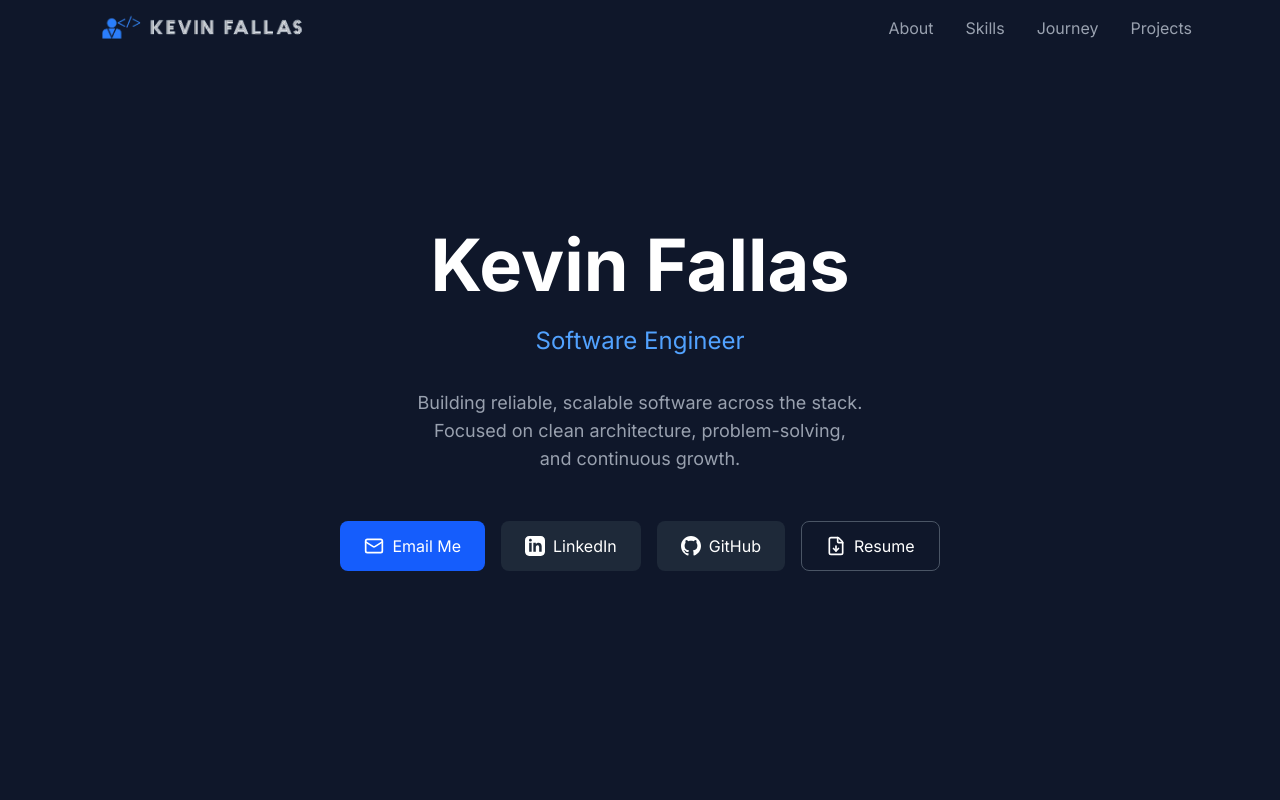
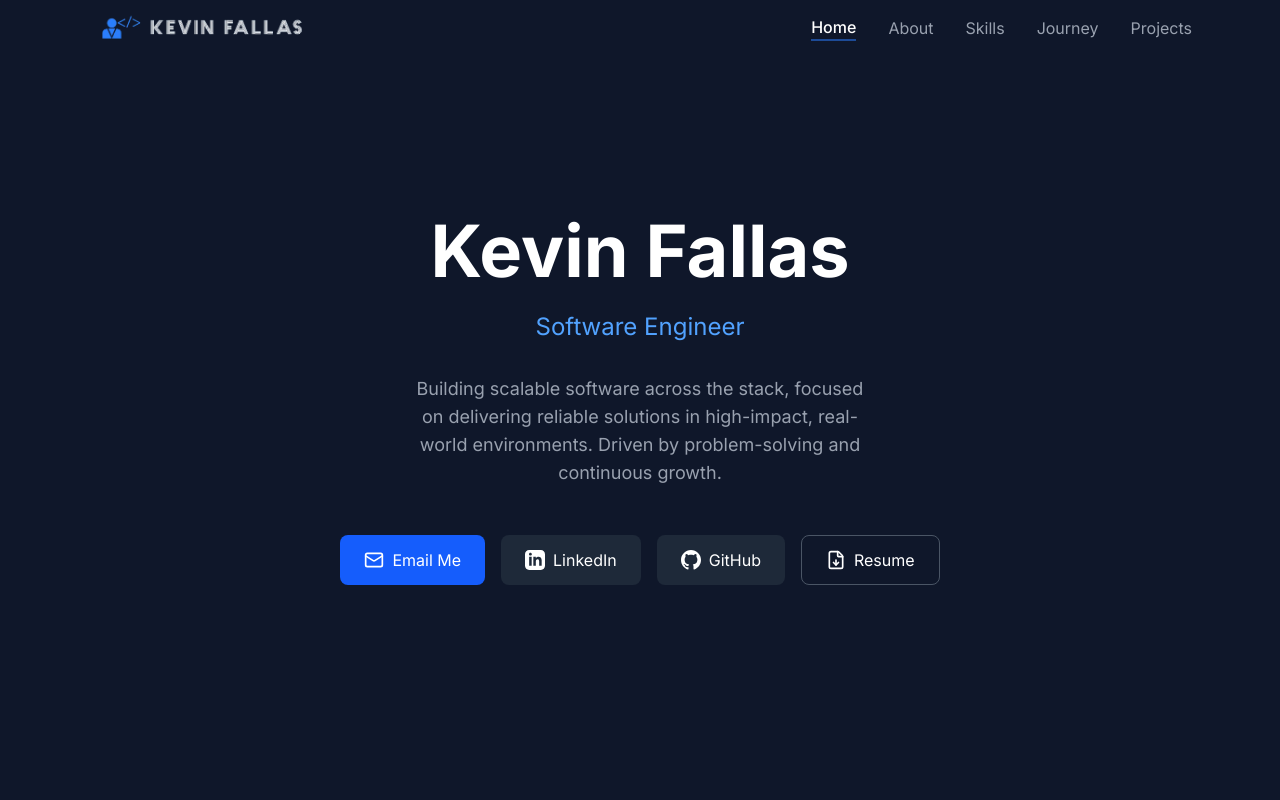
Before and after one commit to keff6/portfolio-app, a Next.js app: page / in a window 1280 px wide. Shown: the top 800 px of the page. Built offline with nearby package versions, Linux system fonts and the light colour scheme.

Commit message:
Improve styles and navbar

```diff
--- a/src/components/Hero.tsx
+++ b/src/components/Hero.tsx
@@ -37,7 +37,7 @@ const LinkedinIcon = ({ size = 20 }: { size?: number }) => (
  */
 export default function Hero() {
   return (
-    <section className="min-h-screen flex items-center justify-center px-6">
+    <section id="home" className="min-h-screen flex items-center justify-center px-6">
       <motion.div
         initial={{ opacity: 0, y: 20 }}
         animate={{ opacity: 1, y: 0 }}
@@ -51,7 +51,7 @@ export default function Hero() {
           Software Engineer
         </p>
         <p className="text-gray-400 text-lg mb-12 max-w-md mx-auto">
-          Building reliable, scalable software across the stack. Focused on clean architecture, problem-solving, and continuous growth.
+          Building scalable software across the stack, focused on delivering reliable solutions in high-impact, real-world environments. Driven by problem-solving and continuous growth.
         </p>
         <div className="flex flex-wrap gap-4 justify-center">
           <a
--- a/src/components/Journey.tsx
+++ b/src/components/Journey.tsx
@@ -41,7 +41,10 @@ export default function Journey() {
                       <h3 className="text-xl font-semibold text-white">
                         {job.title}
                       </h3>
-                      <p className="text-blue-500">{job.company}</p>
+                      <p className="text-blue-500 flex items-center gap-2">
+                        {job.company}
+                        <span className="text-gray-500">{job.country}</span>
+                      </p>
                     </div>
                     <span className="text-gray-500 text-sm whitespace-nowrap ml-4">
                       {job.period}
--- a/src/components/Navbar.tsx
+++ b/src/components/Navbar.tsx
@@ -4,6 +4,7 @@ import { useState, useEffect } from "react";
 import { Menu, X } from "lucide-react";
 
 const navLinks = [
+  { href: "#home", label: "Home" },
   { href: "#about", label: "About" },
   { href: "#skills", label: "Skills" },
   { href: "#journey", label: "Journey" },
@@ -19,12 +20,39 @@ const navLinks = [
 export default function Navbar() {
   const [isOpen, setIsOpen] = useState(false);
   const [scrolled, setScrolled] = useState(false);
+  const [activeSection, setActiveSection] = useState("");
+
+  console.log({activeSection})
 
   useEffect(() => {
     const handleScroll = () => {
       setScrolled(window.scrollY > 50);
     };
     window.addEventListener("scroll", handleScroll);
+    return () => window.removeEventListener("scroll", handleScroll);
+  }, []);
+
+  useEffect(() => {
+    const handleScroll = () => {
+      const scrollPosition = window.scrollY + 100;
+
+      for (const link of navLinks) {
+        const section = document.getElementById(`${link.href.slice(1)}`);
+
+        if (section) {
+          const sectionTop = (section as HTMLElement).offsetTop;
+          const sectionHeight = (section as HTMLElement).offsetHeight;
+
+          if (scrollPosition >= sectionTop && scrollPosition < sectionTop + sectionHeight) {
+            setActiveSection(link.href.slice(1));
+            break;
+          }
+        }
+      }
+    };
+
+    window.addEventListener("scroll", handleScroll);
+    handleScroll();
     return () => window.removeEventListener("scroll", handleScroll);
   }, []);
 
@@ -51,7 +79,11 @@ export default function Navbar() {
               <a
                 key={link.href}
                 href={link.href}
-                className="text-gray-400 hover:text-white transition-colors"
+                className={`transition-colors ${
+                  activeSection === link.href.slice(1)
+                    ? "text-white font-medium border-b-2 border-blue-500/50"
+                    : "text-gray-400 hover:text-white"
+                }`}
               >
                 {link.label}
               </a>
@@ -73,7 +105,11 @@ export default function Navbar() {
                   key={link.href}
                   href={link.href}
                   onClick={handleNavClick}
-                  className="text-gray-400 hover:text-white transition-colors py-2"
+                  className={`transition-colors py-2 ${
+                    activeSection === link.href.slice(1)
+                      ? "text-white font-medium border-b-2 border-blue-500/50"
+                      : "text-gray-400 hover:text-white"
+                  }`}
                 >
                   {link.label}
                 </a>
--- a/src/data/journey.ts
+++ b/src/data/journey.ts
@@ -5,6 +5,7 @@ export const jobs: Job[] = [
     id: 1,
     title: "Software Engineer",
     company: "Freelance",
+    country: "Costa Rica (Remote)",
     period: "2023 - Present",
     description: [
       "Designed and developed TimeIn, a full-stack web application for CCK focused on improving team productivity and workflow management. Owned the entire development lifecycle, from architecture and implementation to deployment and maintenance, using Next.js and backend services.",
@@ -16,6 +17,7 @@ export const jobs: Job[] = [
     id: 2,
     title: "Senior Consultant",
     company: "Gorilla Logic",
+    country: "Costa Rica (Remote / Nearshore)",
     period: "2019 - 2022",
     description: [
       "Worked on a project for Zero to Three, a non-governmental organization, building an application to track child cases and generate reports. Implemented an end-to-end file upload and download system using Amazon S3, improving data handling capabilities.",
@@ -26,6 +28,7 @@ export const jobs: Job[] = [
     id: 3,
     title: "Software Engineer",
     company: "First Factory",
+    country: "Costa Rica (Remote / Nearshore)",
     period: "2018 - 2019",
     description: [
       "Contributed to multiple projects, including a high-impact initiative for the International Centre for Missing & Exploited Children. Helped design and build an application capable of comparing images of potential suspects against criminal databases using Amazon Rekognition.",
@@ -36,6 +39,7 @@ export const jobs: Job[] = [
     id: 4,
     title: "Software Engineer",
     company: "Fiserv",
+    country: "Costa Rica",
     period: "2013 - 2015",
     description: [
       "Worked on multiple projects for U.S. and U.K. banking clients, contributing to production systems in a fintech environment. Collaborated with distributed, cross-functional teams across regions including the U.S. and New Zealand.",
@@ -46,6 +50,7 @@ export const jobs: Job[] = [
     id: 5,
     title: "Software Engineer",
     company: "Softland",
+    country: "Costa Rica",
     period: "2011 - 2013",
     description: [
       "Contributed to core modules of the Softland ERP system, including Billing and Purchasing, working on business-critical functionality.",
--- a/src/data/projects.ts
+++ b/src/data/projects.ts
@@ -6,6 +6,7 @@ export const projects: Project[] = [
     title: "TimeIn - Team Productivity App",
     description: [
       "TimeIn is a full-stack web application designed to improve team productivity and workflow management. Built from scratch using Next.js, it allows teams to track tasks, manage time, and generate reports in a centralized system.",
+      "Used daily by 100+ users across multiple countries in Central America.",
       "I owned the entire development lifecycle, from architecture and implementation to deployment on Vercel, focusing on building a reliable and maintainable solution for real-world use.",
     ],
     tags: ["Next.js", "Vercel", "Prisma", "Tailwind CSS", "Azure", "PostgreSQL"],
--- a/src/lib/types.ts
+++ b/src/lib/types.ts
@@ -18,6 +18,7 @@ export interface Job {
   id: number;
   title: string;
   company: string;
+  country: string;
   period: string;
   description: string[];
 }
```
